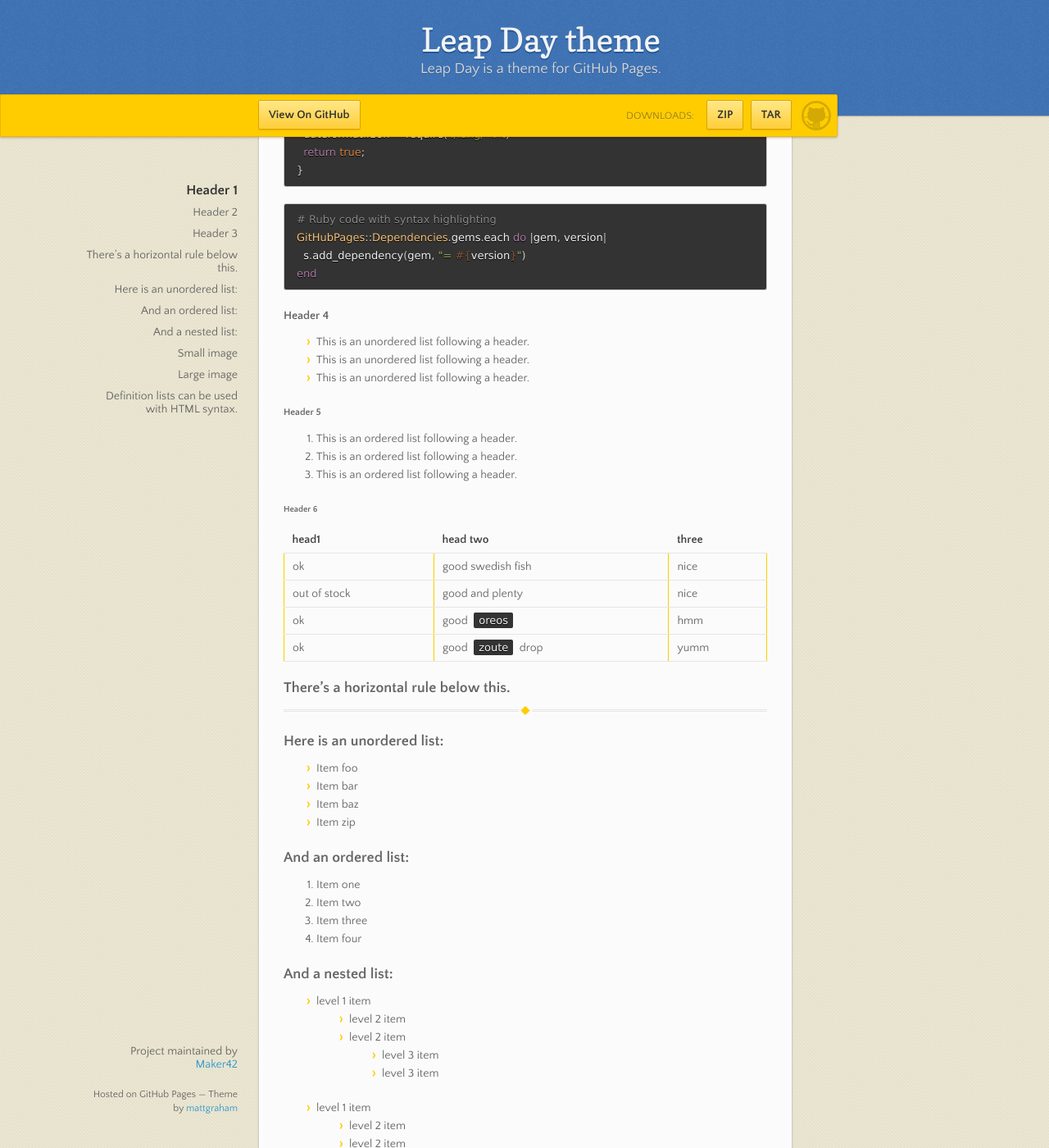
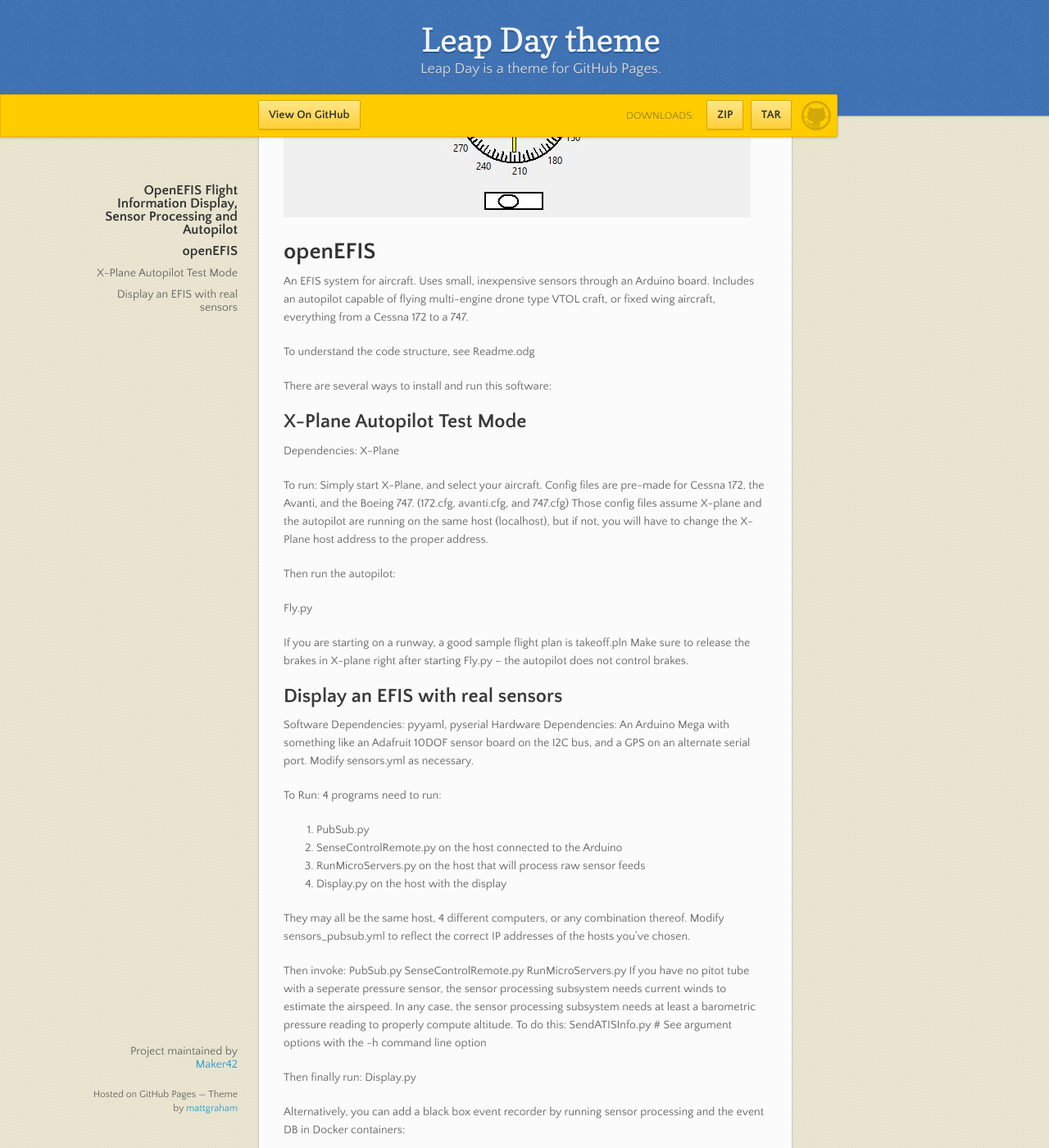
Before and after one commit to Maker42/openEFIS, a Jekyll site: the page built from index.md, in a window 1280 px wide and 1400 px high, scrolled down 570 px. Shown: the whole window at 82% size. Built offline with Jekyll 4.4.1, drawn with Linux system fonts in a browser that asks for light colours; our own code applies the rules of GitHub Pages for plain Markdown files; some of the changed text lies outside the part shown.

Commit message:
Customize the main page

````diff
--- a/index.md
+++ b/index.md
@@ -2,122 +2,78 @@
 layout: default
 ---
 
-Text can be **bold**, _italic_, or ~~strikethrough~~.
+# OpenEFIS Flight Information Display, Sensor Processing and Autopilot
 
-[Link to another page](./another-page.html).
+![Sample](SampleImage.jpg)
 
-There should be whitespace between paragraphs.
+# openEFIS
+An EFIS system for aircraft. Uses small, inexpensive sensors through an Arduino board.
+Includes an autopilot capable of flying multi-engine drone type VTOL craft, or fixed wing aircraft,
+everything from a Cessna 172 to a 747.
 
-There should be whitespace between paragraphs. We recommend including a README, or a file with information about your project.
+To understand the code structure, see Readme.odg
 
-# Header 1
+There are several ways to install and run this software:
 
-This is a normal paragraph following a header. GitHub is a code hosting platform for version control and collaboration. It lets you and others work together on projects from anywhere.
+X-Plane Autopilot Test Mode
+------------------------------------------------------------
 
-## Header 2
+Dependencies: X-Plane
 
-> This is a blockquote following a header.
->
-> When something is important enough, you do it even if the odds are not in your favor.
+To run:
+Simply start X-Plane, and select your aircraft. Config files are
+pre-made for Cessna 172, the Avanti, and the Boeing 747.
+ (172.cfg, avanti.cfg, and 747.cfg)
+Those config files assume X-plane and the autopilot are running on
+the same host (localhost), but if not, you will have to change the
+X-Plane host address to the proper address.
 
-### Header 3
+Then run the autopilot:
 
-```js
-// Javascript code with syntax highlighting.
-var fun = function lang(l) {
-  dateformat.i18n = require('./lang/' + l)
-  return true;
-}
-```
+Fly.py <aircraft config> <flight plan>
 
-```ruby
-# Ruby code with syntax highlighting
-GitHubPages::Dependencies.gems.each do |gem, version|
-  s.add_dependency(gem, "= #{version}")
-end
-```
+If you are starting on a runway, a good sample flight plan is takeoff.pln
+Make sure to release the brakes in X-plane right after starting Fly.py -- the autopilot
+does not control brakes.
 
-#### Header 4
+Display an EFIS with real sensors
+---------------------------------------------------------------
+Software Dependencies: pyyaml, pyserial
+Hardware Dependencies: An Arduino Mega with something like an Adafruit 10DOF
+                       sensor board on the I2C bus, and a GPS on an alternate
+                       serial port. Modify sensors.yml as necessary.
 
-*   This is an unordered list following a header.
-*   This is an unordered list following a header.
-*   This is an unordered list following a header.
+To Run:
+4 programs need to run:
+1. PubSub.py
+2. SenseControlRemote.py on the host connected to the Arduino
+3. RunMicroServers.py on the host that will process raw sensor feeds
+4. Display.py on the host with the display
 
-##### Header 5
+They may all be the same host, 4 different computers, or any combination thereof.
+Modify sensors_pubsub.yml to reflect the correct IP addresses of the hosts you've chosen.
 
-1.  This is an ordered list following a header.
-2.  This is an ordered list following a header.
-3.  This is an ordered list following a header.
+Then invoke:
+PubSub.py
+SenseControlRemote.py <USBport>
+RunMicroServers.py
+If you have no pitot tube with a seperate pressure sensor, the sensor processing
+subsystem needs current winds to estimate the airspeed.
+In any case, the sensor processing subsystem needs at least a barometric pressure
+reading to properly compute altitude. To do this:
+SendATISInfo.py # See argument options with the -h command line option
 
-###### Header 6
+Then finally run:
+Display.py
 
-| head1        | head two          | three |
-|:-------------|:------------------|:------|
-| ok           | good swedish fish | nice  |
-| out of stock | good and plenty   | nice  |
-| ok           | good `oreos`      | hmm   |
-| ok           | good `zoute` drop | yumm  |
+Alternatively, you can add a black box event recorder by running sensor processing and
+the event DB in Docker containers:
 
-### There's a horizontal rule below this.
+You will need Docker installed
 
-* * *
+Modify PubSub.py to point to the sensors_pubsub_docker.yml file.
+Create a docker private bridge network:
+docker network create --driver bridge autopilot
 
-### Here is an unordered list:
-
-*   Item foo
-*   Item bar
-*   Item baz
-*   Item zip
-
-### And an ordered list:
-
-1.  Item one
-1.  Item two
-1.  Item three
-1.  Item four
-
-### And a nested list:
-
-- level 1 item
-  - level 2 item
-  - level 2 item
-    - level 3 item
-    - level 3 item
-- level 1 item
-  - level 2 item
-  - level 2 item
-  - level 2 item
-- level 1 item
-  - level 2 item
-  - level 2 item
-- level 1 item
-
-### Small image
-
-![Octocat](https://assets-cdn.github.com/images/icons/emoji/octocat.png)
-
-### Large image
-
-![Branching](https://guides.github.com/activities/hello-world/branching.png)
-
-
-### Definition lists can be used with HTML syntax.
-
-<dl>
-<dt>Name</dt>
-<dd>Godzilla</dd>
-<dt>Born</dt>
-<dd>1952</dd>
-<dt>Birthplace</dt>
-<dd>Japan</dd>
-<dt>Color</dt>
-<dd>Green</dd>
-</dl>
-
-```
-Long, single-line code blocks should not wrap. They should horizontally scroll if they are too long. This line should be long enough to demonstrate this.
-```
-
-```
-The final element.
-```
+build_images.sh     # Builds the required images
+start_images.sh     # Starts the images
````
Also changed, not shown: 747ShortFinal.JPG (added), SampleImage.jpg (added).
